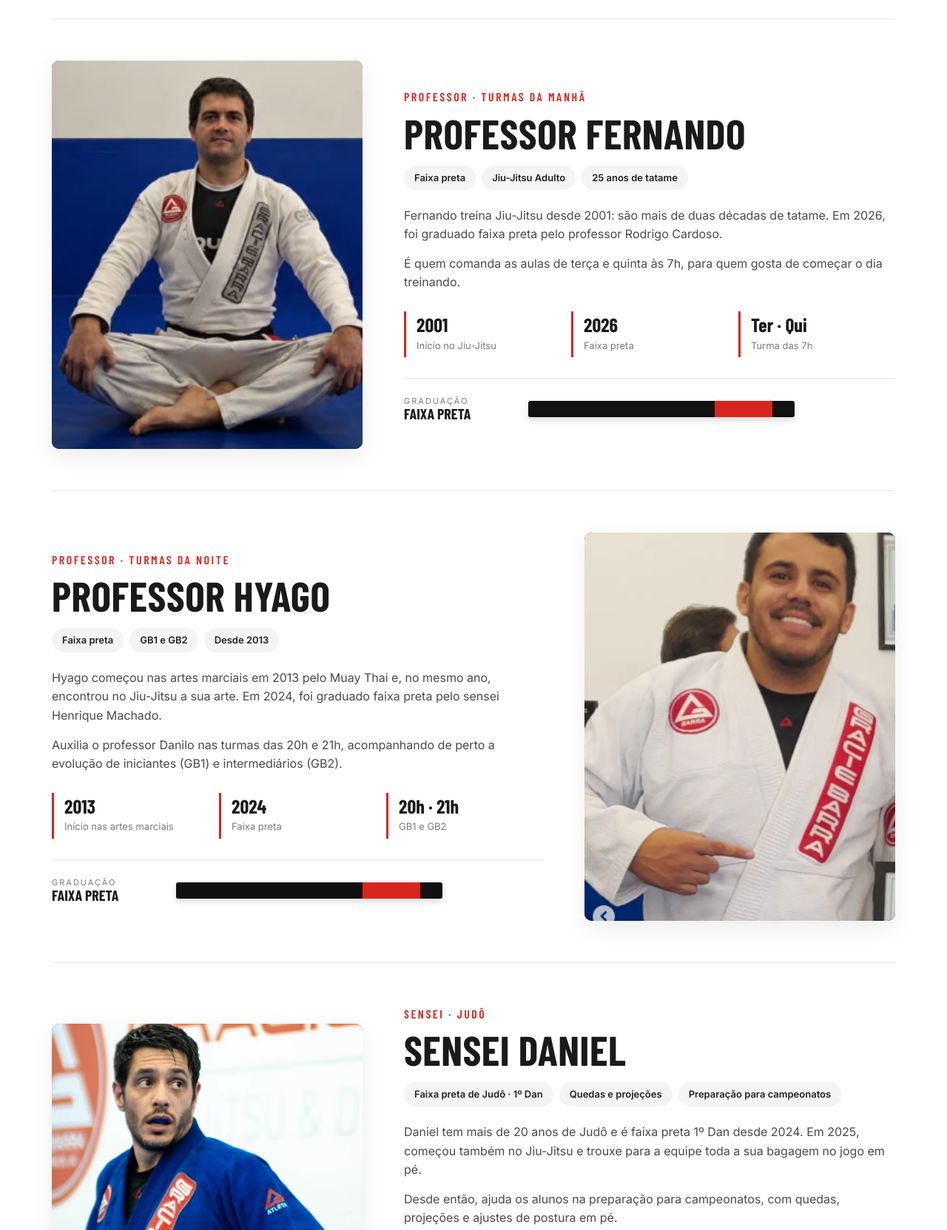
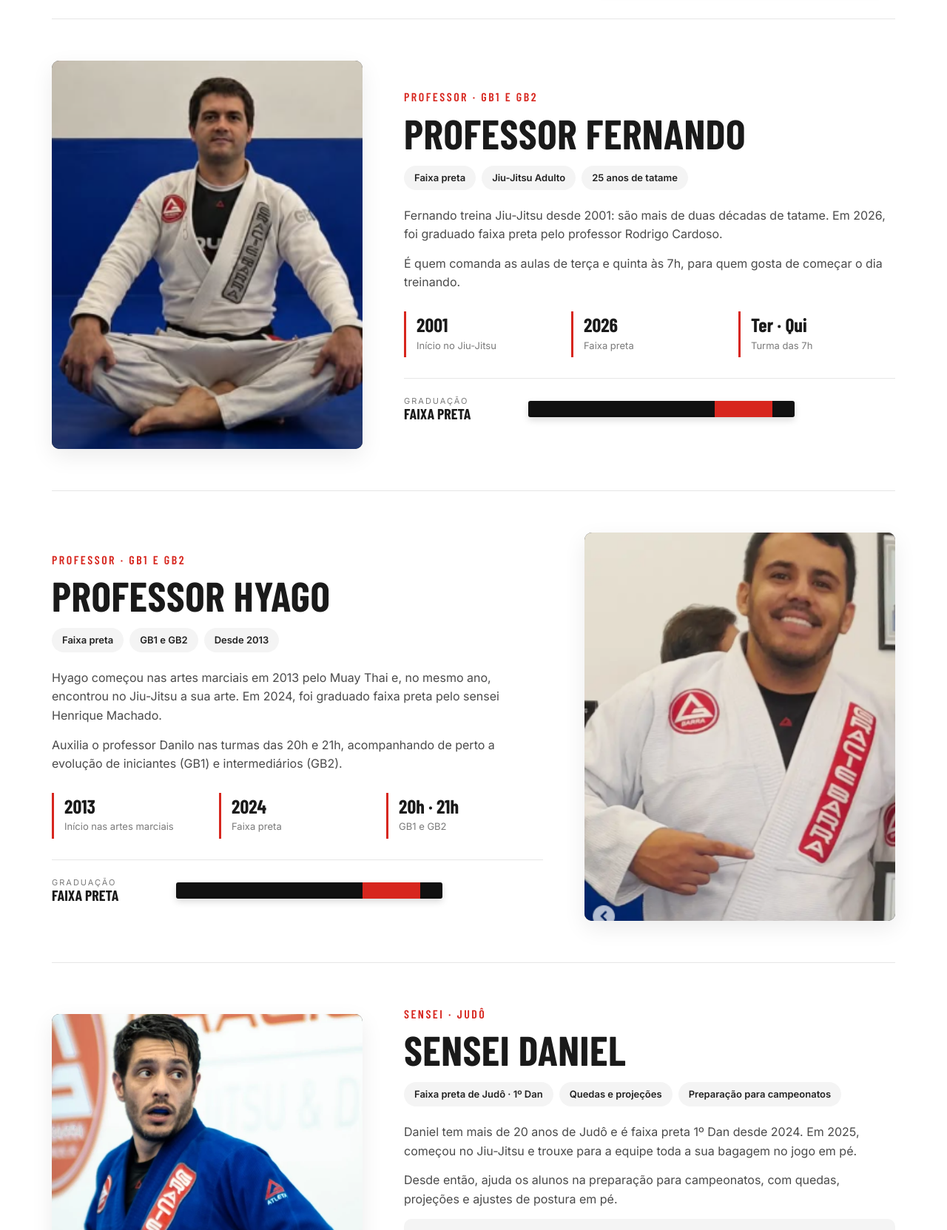
Before and after one commit to Nilt-miranda/gbvl, a plain HTML site: page professores.html in a window 1280 px wide. Shown: the part 1860-3523 px from the top of the page at 74% size. Drawn offline with nearby package versions, Linux system fonts and the light colour scheme; a web font is replaced by a local one.

Commit message:
rename classroom for teacher and chance the footer

```diff
--- a/professores.html
+++ b/professores.html
@@ -137,7 +137,7 @@
               </div>
             </div>
             <div class="teacher-body">
-              <span class="role">Professor · Turmas da manhã</span>
+              <span class="role">Professor · GB1 e GB2</span>
               <h2>Professor Fernando </h2>
               <div class="teacher-tags">
                 <span>Faixa preta</span>
@@ -167,7 +167,7 @@
               </div>
             </div>
             <div class="teacher-body">
-              <span class="role">Professor · Turmas da noite</span>
+              <span class="role">Professor · GB1 e GB2</span>
               <h2>Professor Hyago</h2>
               <div class="teacher-tags">
                 <span>Faixa preta</span>
@@ -204,7 +204,7 @@
                 <span>Quedas e projeções</span>
                 <span>Preparação para campeonatos</span>
               </div>
-              <p>Daniel tem mais de 20 anos de Judô e é faixa preta 1º Dan desde 2024. Em 2025, começou também no Jiu-Jitsu e trouxe para a equipe toda a sua bagagem no jogo em pé.</p>
+              <p>Daniel tem mais de 20 anos de Judô e é faixa preta 1º Dan desde 2024. Em 2025, começou no Jiu-Jitsu e trouxe para a equipe toda a sua bagagem no jogo em pé.</p>
               <p>Desde então, ajuda os alunos na preparação para campeonatos, com quedas, projeções e ajustes de postura em pé.</p>
               <ul class="teacher-titles" aria-label="Principais conquistas">
                 <li><span><strong>Campeão</strong> SP Open (CBJJE)</span></li>
@@ -309,7 +309,8 @@
             <li>Jiu-Jitsu Adulto</li>
             <li>GB Kids e Juniores</li>
             <li>GB Feminino</li>
-            <li>Judô · Treino Funcional</li>
+            <li>Judô</li>
+            <li>Treino Funcional</li>
           </ul>
         </div>
         <div>
```
Also changed, not shown: conquistas.html (+2 -1 lines), index.html (+2 -1 lines).
